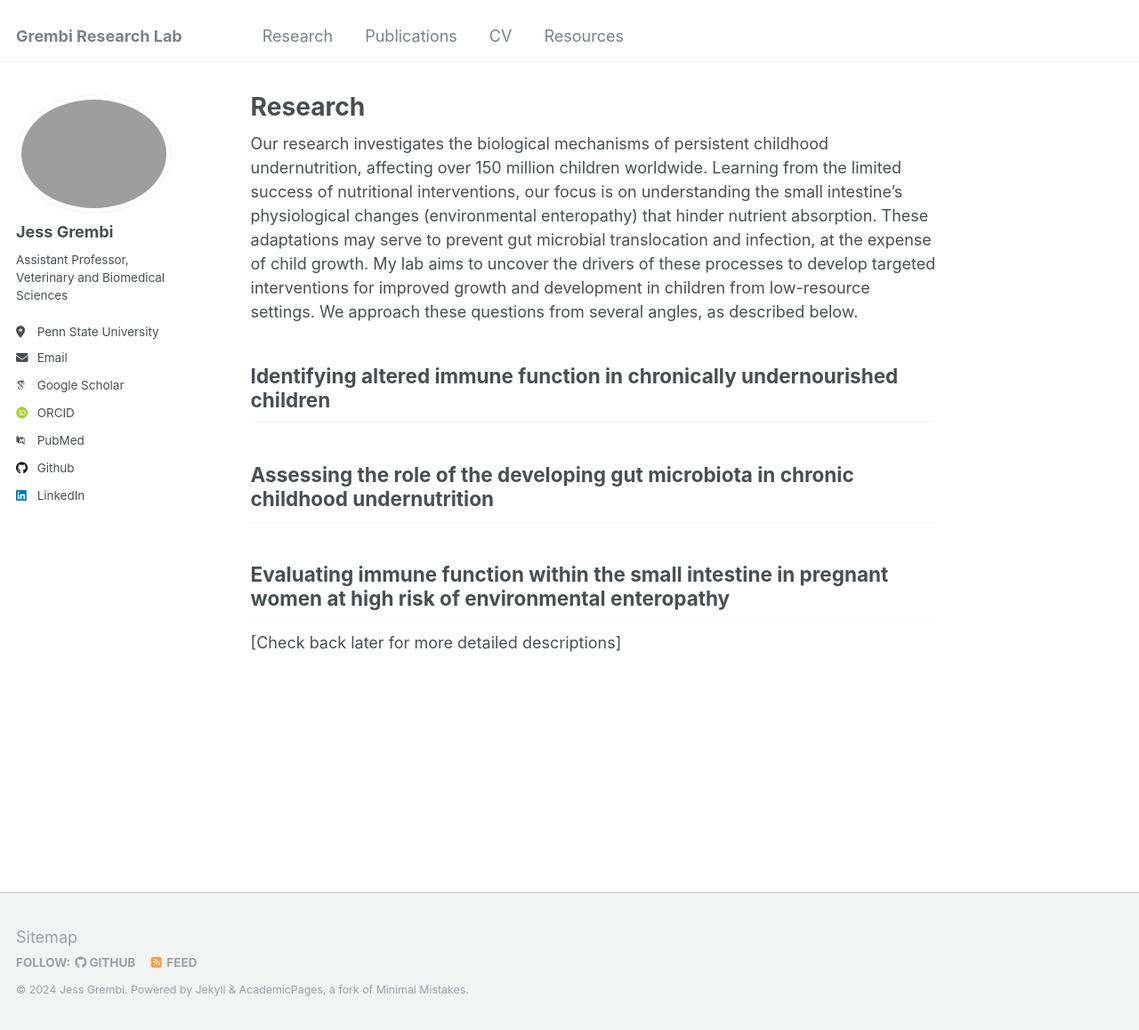
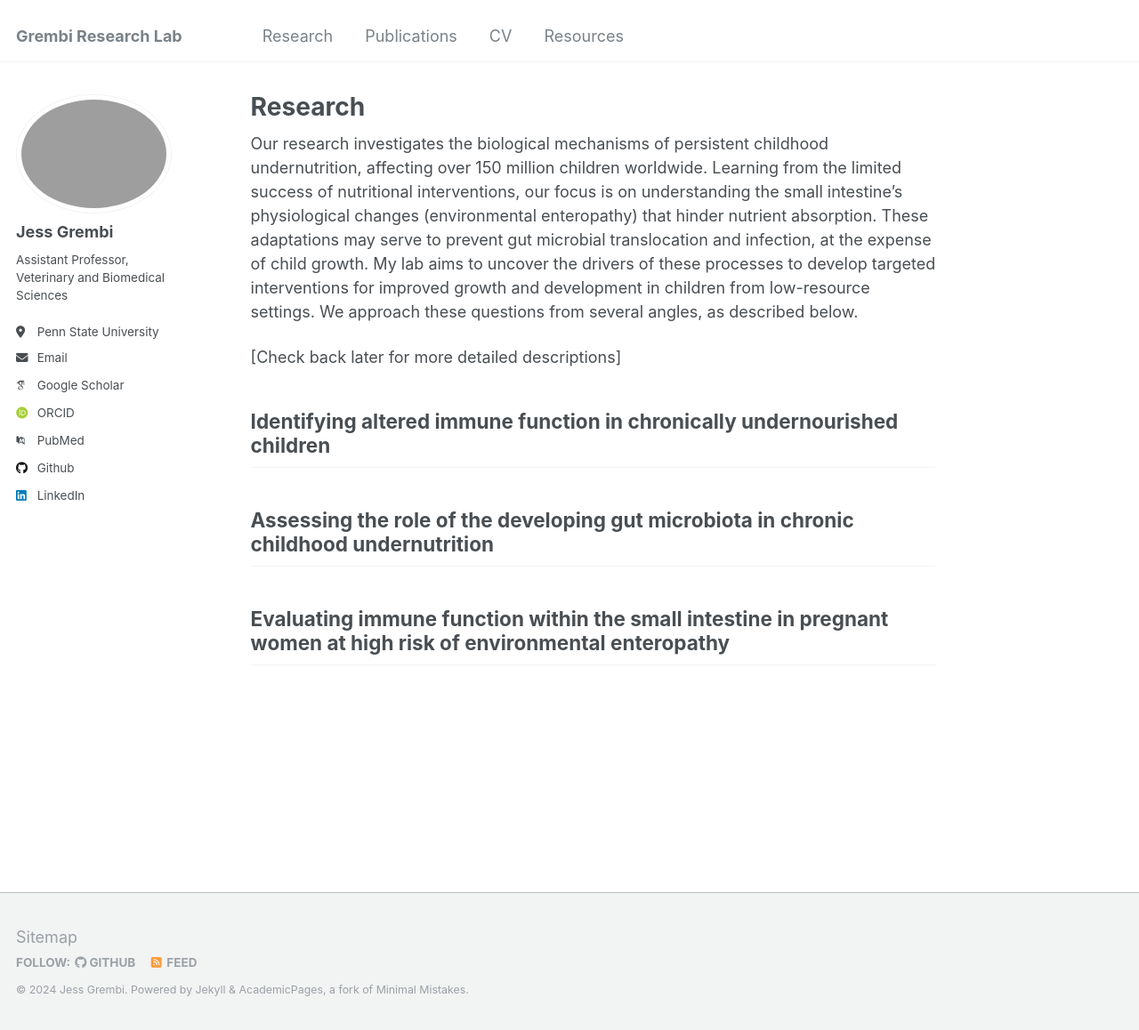
Before and after one commit to pablo-ochoa-andersen/jgrembi.github.io, a Jekyll site: the page built from _pages/research.md, in a window 1280 px wide and 1158 px high. Shown: the whole window at 89% size. Built offline with Jekyll 4.4.1, drawn with Linux system fonts in a browser that asks for light colours; some web fonts are replaced.

```diff
--- a/_pages/research.md
+++ b/_pages/research.md
@@ -5,11 +5,10 @@ title: "Research"
 
 Our research investigates the biological mechanisms of persistent childhood undernutrition, affecting over 150 million children worldwide. Learning from the limited success of nutritional interventions, our focus is on understanding the small intestine’s physiological changes (environmental enteropathy) that hinder nutrient absorption. These adaptations may serve to prevent gut microbial translocation and infection, at the expense of child growth. My lab aims to uncover the drivers of these processes to develop targeted interventions for improved growth and development in children from low-resource settings. We approach these questions from several angles, as described below.
 
+[Check back later for more detailed descriptions]
+
 ## Identifying altered immune function in chronically undernourished children
 
 ## Assessing the role of the developing gut microbiota in chronic childhood undernutrition
 
 ## Evaluating immune function within the small intestine in pregnant women at high risk of environmental enteropathy
-
-
-[Check back later for more detailed descriptions]
```
